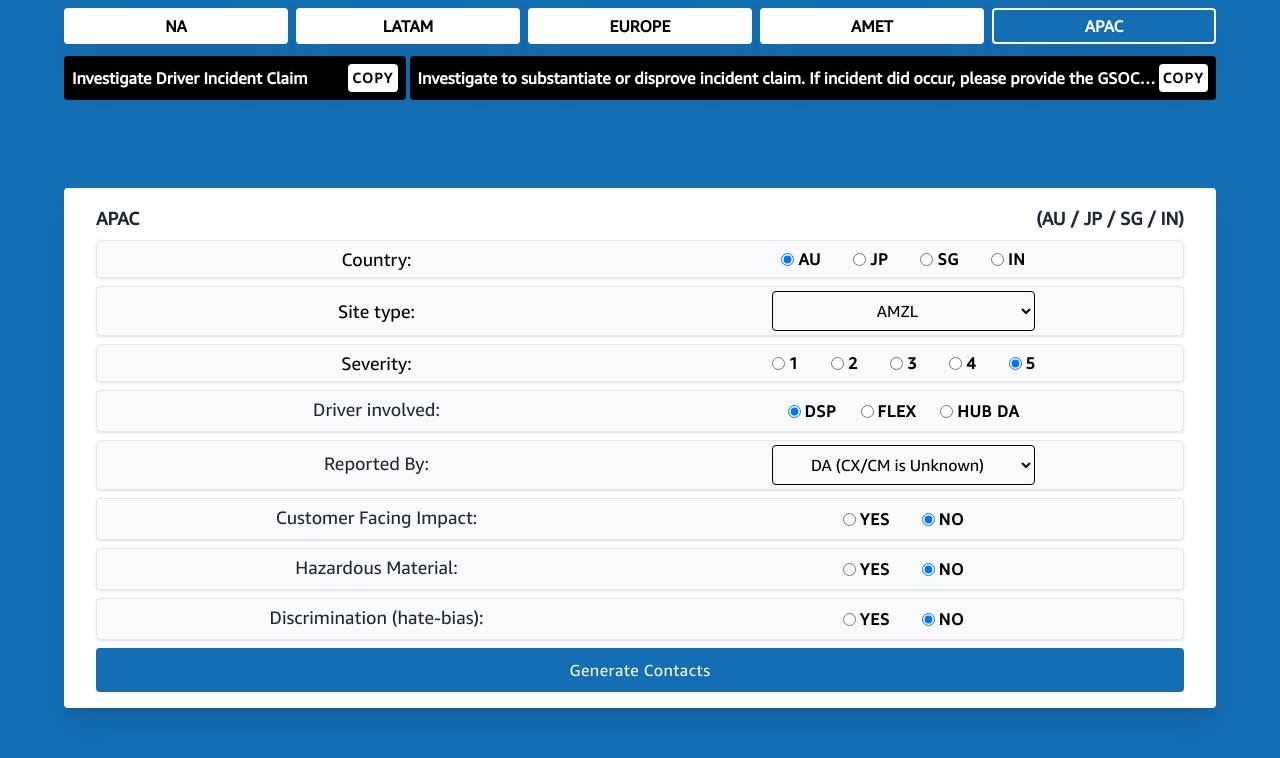
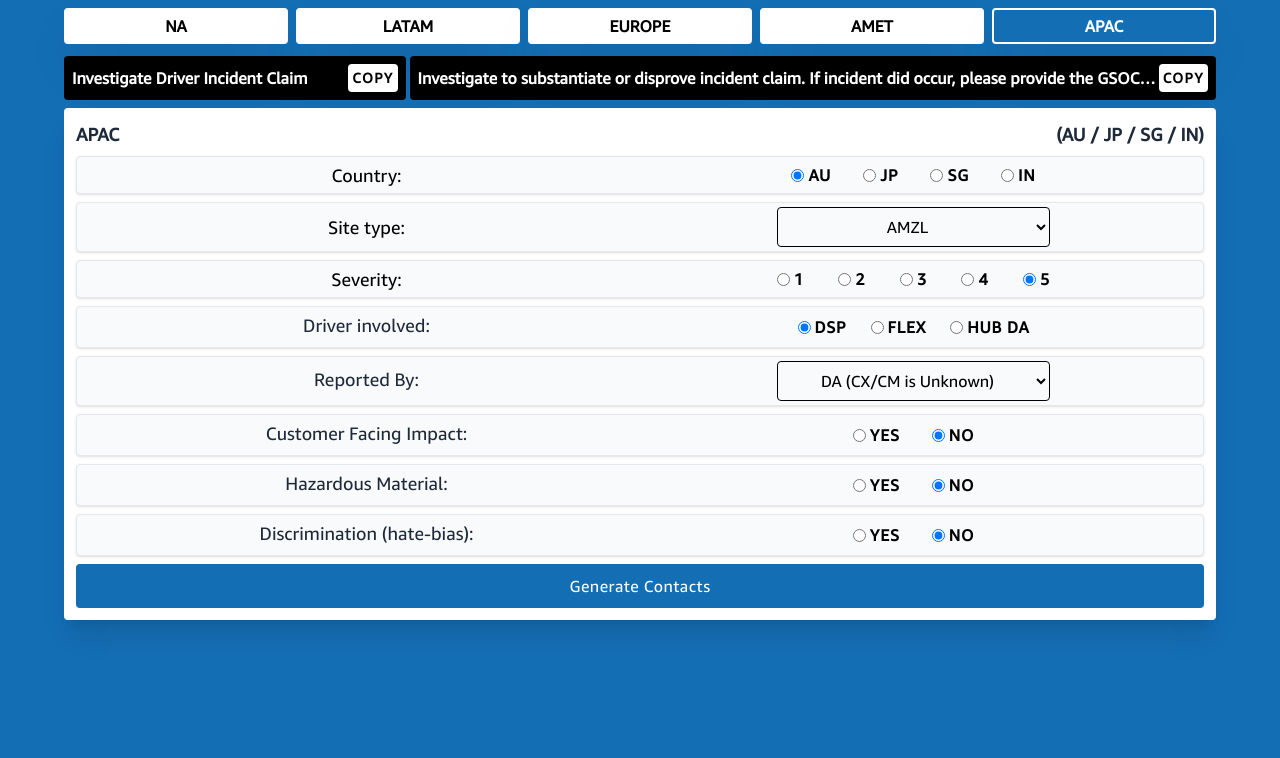
Before and after one commit to harrrish/web-app-ccl-gsoc-wwos, a React (Vite) app: page /APAC in a window 1280 px wide. Shown: the top 758 px of the page. Built offline with nearby package versions, Linux system fonts and the light colour scheme.

Commit message:
Europe fix and updated UI

```diff
--- a/src/App.jsx
+++ b/src/App.jsx
@@ -2,7 +2,7 @@
 import NA from "./Pages/NA";
 import Home from "./Pages/Home";
 import LATAM from "./Pages/LATAM";
-import EUROPE from "./Pages/EUROPE";
+import EUROPE from "./Pages/Europe";
 import AMET from "./Pages/AMET";
 import APAC from "./Pages/APAC";
 import Error from "./Pages/Error";
--- a/src/Pages/AMET.jsx
+++ b/src/Pages/AMET.jsx
@@ -117,12 +117,12 @@
   return (
     <div className="min-h-screen bg-[#146EB4] to-blue-200 flex font-f1 flex-col items-center">
       {/* //* NAVBAR */}
-      <nav className="fixed top-0 bg-[#146EB4] w-full sm:w-[90%] rounded-sm">
+      <nav className="bg-[#146EB4] w-full sm:w-[90%] rounded-sm">
         <RegionNavs region={region} />
       </nav>
 
       {/* //* FORM */}
-      <div className="bg-white w-full sm:w-[90%] mt-24 mx-auto py-4 px-8 rounded-sm shadow-xl space-y-2">
+      <div className="bg-white w-full sm:w-[90%]  mx-auto p-3 rounded-sm shadow-xl space-y-2">
         <h1 className="text-lg text-center font-extrabold text-gray-800 flex justify-between">
           AMET <span className="text-lg font-bold">(AE / SA / EG / TR)</span>
         </h1>
--- a/src/Pages/APAC.jsx
+++ b/src/Pages/APAC.jsx
@@ -135,14 +135,14 @@
   }
 
   return (
-    <div className="min-h-screen bg-[#146EB4] to-blue-200 flex items-center justify-center py-2 font-f1">
+    <div className="min-h-screen bg-[#146EB4] to-blue-200 flex font-f1 flex-col items-center">
       {/* //* NAVBAR */}
-      <nav className="fixed top-0 bg-[#146EB4] w-full sm:w-[90%] rounded-sm">
+      <nav className="bg-[#146EB4] w-full sm:w-[90%] rounded-sm">
         <RegionNavs region={region} />
       </nav>
 
       {/* //* FORM */}
-      <div className="bg-white w-full sm:w-[90%] mt-24 mx-auto py-4 px-8 rounded-sm shadow-xl space-y-2">
+      <div className="bg-white w-full sm:w-[90%]  mx-auto p-3 rounded-sm shadow-xl space-y-2">
         <h1 className="text-lg text-center font-extrabold text-gray-800 flex justify-between">
           APAC <span className="text-lg font-bold">(AU / JP / SG / IN)</span>
         </h1>
--- a/src/Pages/Europe.jsx
+++ b/src/Pages/Europe.jsx
@@ -138,7 +138,7 @@
       </nav>
 
       {/* //* FORM */}
-      <div className="bg-white w-full sm:w-[90%]  mx-auto py-4 px-8 rounded-sm shadow-xl space-y-2">
+      <div className="bg-white w-full sm:w-[90%]  mx-auto p-3 rounded-sm shadow-xl space-y-2">
         <h1 className="text-lg text-center font-extrabold text-gray-800 flex justify-between">
           EUROPE{" "}
           <span className="text-lg font-bold">
--- a/src/Pages/LATAM.jsx
+++ b/src/Pages/LATAM.jsx
@@ -132,7 +132,7 @@
       </nav>
 
       {/* //* FORM */}
-      <div className="bg-white w-full sm:w-[90%]  mx-auto py-4 px-8 rounded-sm shadow-xl space-y-2">
+      <div className="bg-white w-full sm:w-[90%]  mx-auto p-3 rounded-sm shadow-xl space-y-2">
         <h1 className="text-lg text-center font-extrabold text-gray-800 flex justify-between">
           LATAM <span className="text-lg font-bold">(MX / BR)</span>
         </h1>
--- a/src/Pages/NA.jsx
+++ b/src/Pages/NA.jsx
@@ -146,7 +146,7 @@
       </nav>
 
       {/* //* FORM */}
-      <div className="bg-white w-full sm:w-[90%]  mx-auto py-4 px-8 rounded-sm shadow-xl space-y-2">
+      <div className="bg-white w-full sm:w-[90%]  mx-auto p-3 rounded-sm shadow-xl space-y-2">
         <h1 className="text-lg text-center font-extrabold text-gray-800 flex justify-between">
           NA <span className="text-lg font-bold">(US / CA)</span>
         </h1>
```
